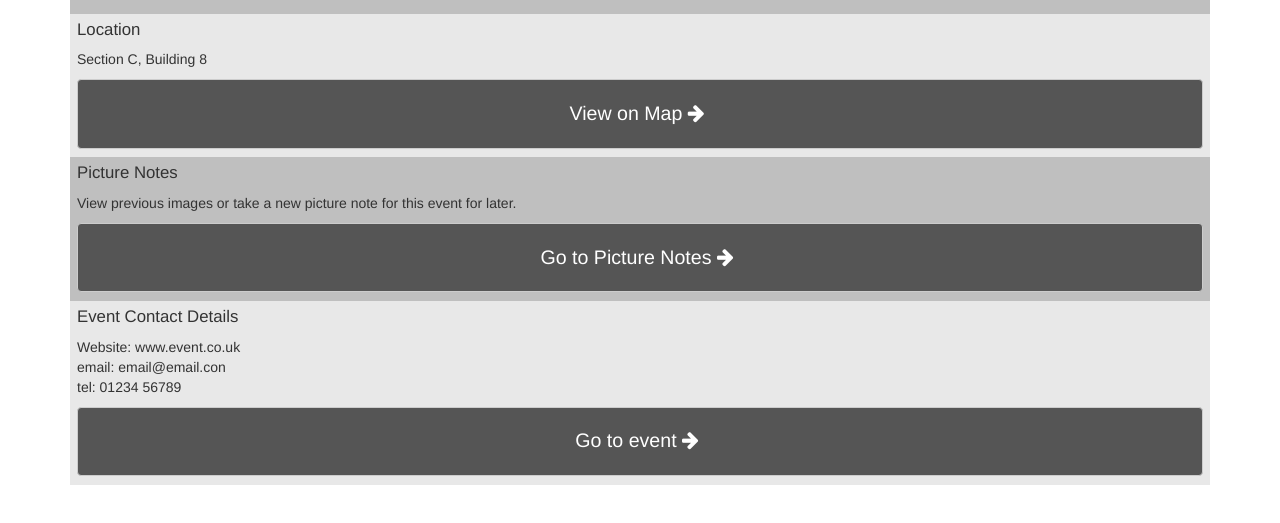
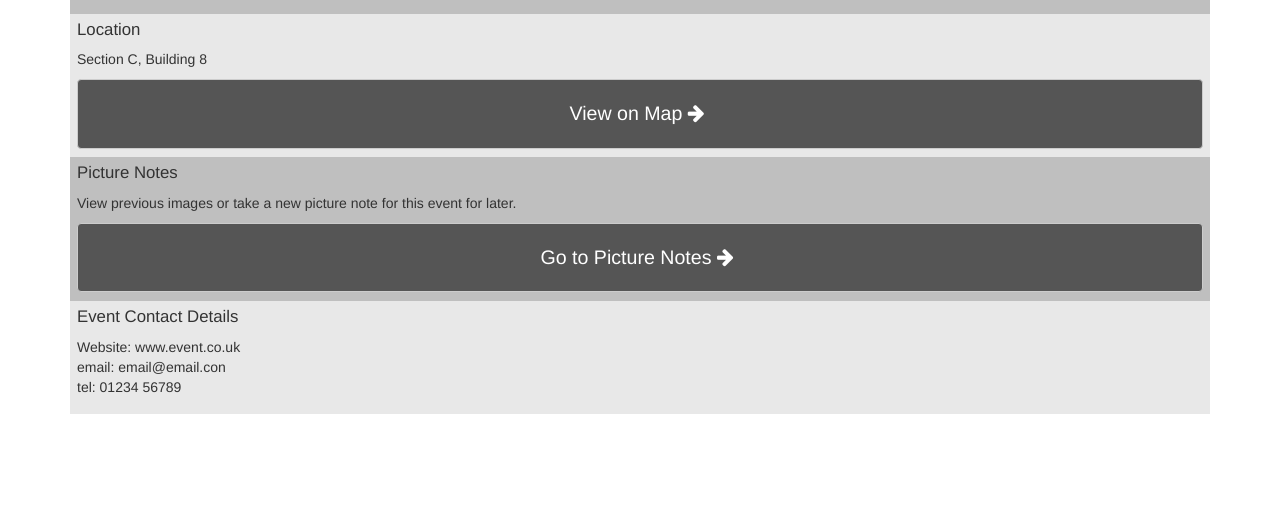
Before and after one commit to s-wild/hucid, a plain HTML site: page pages/event.html in a window 1280 px wide. Shown: the part 153-676 px from the top of the page. Drawn offline with Linux system fonts and the light colour scheme.

Commit message:
Remove button on event page.

```diff
--- a/pages/event.html
+++ b/pages/event.html
@@ -53,7 +53,6 @@
             <p>Website: www.event.co.uk
               <br />email: email@email.con
               <br />tel: 01234 56789</p>
-            <a class="block-display" href="event.html"><button type="button" class="mobile-button-big btn btn-default">Go to event <i class="fa fa-arrow-right"></i></button></a>
           </div>
         </div>
       </div>
```
